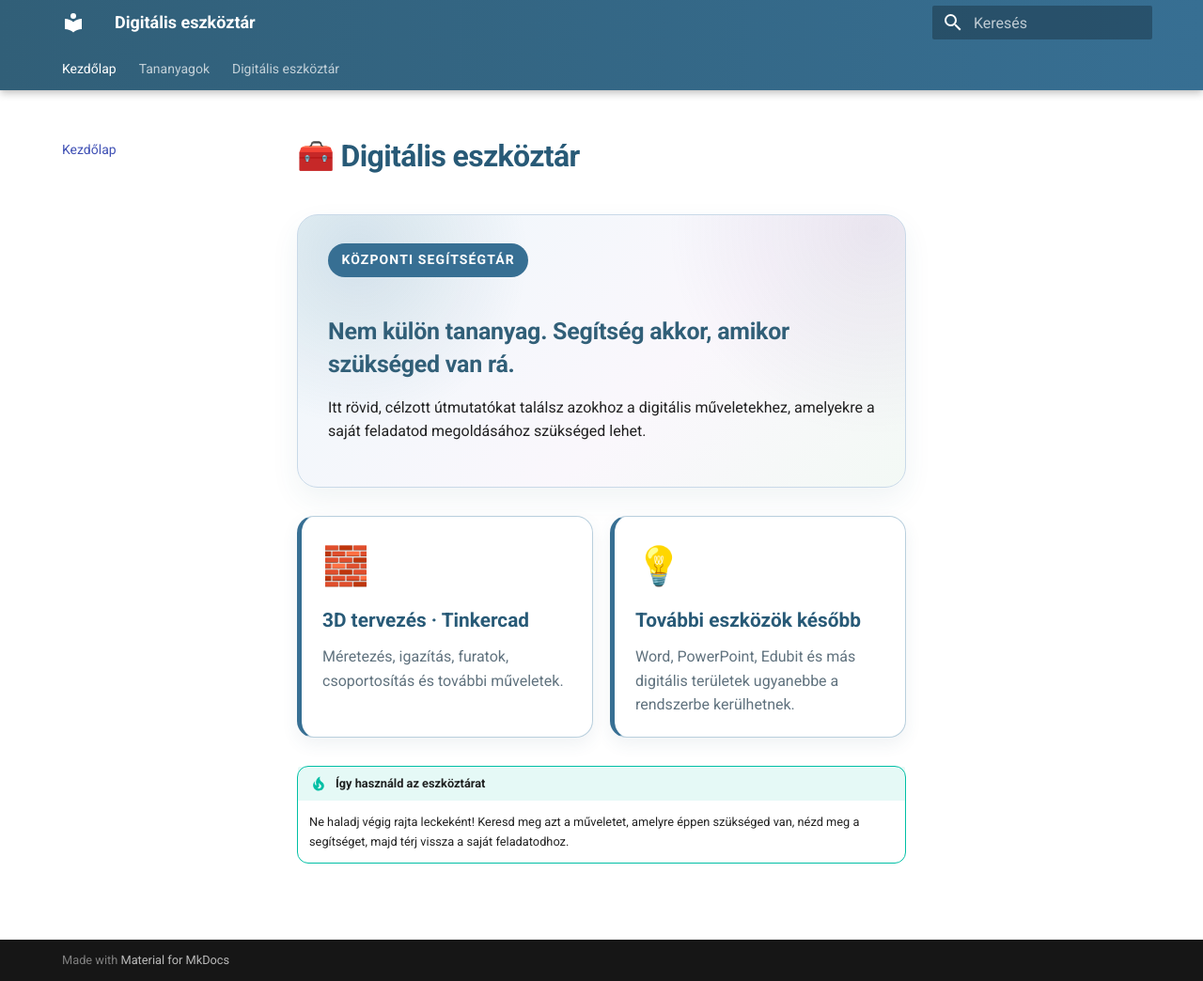
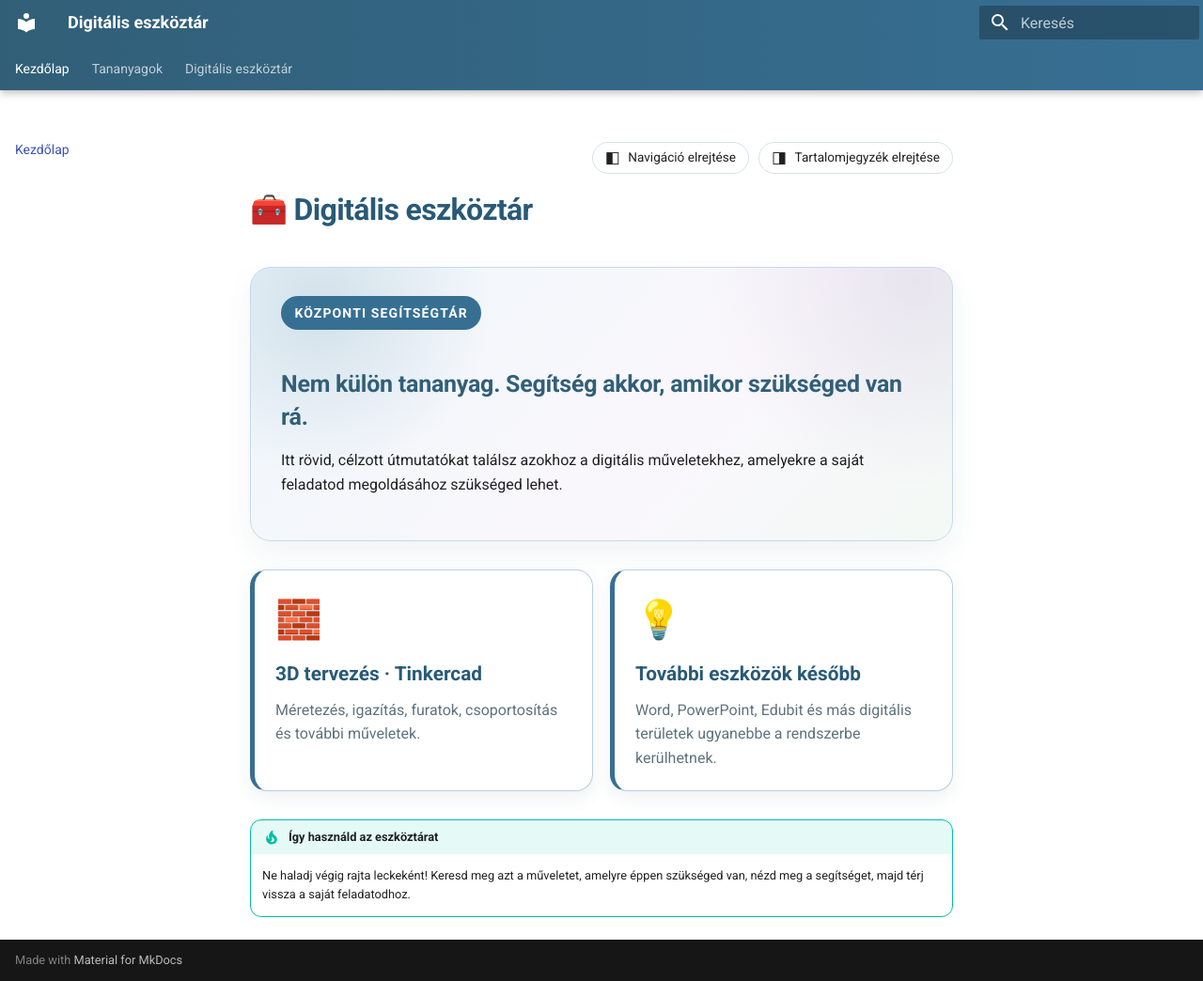
Before and after one commit to bsuszter/digitalis-eszkoztar, an MkDocs documentation site: the page built from docs/index.md, in a window 1280 px wide and 1044 px high. Shown: the whole window at 94% size. Built offline with MkDocs 1.6.1 and Material for MkDocs 9.7.7, drawn with Linux system fonts in a browser that asks for light colours.

Commit message:
Add independently collapsible desktop sidebars

```diff
--- /dev/null
+++ b/docs/javascripts/layout-toggles.js
@@ -0,0 +1,66 @@
+(() => {
+  const STORAGE = {
+    left: "digitalis-eszkoztar.sidebar.left.hidden",
+    right: "digitalis-eszkoztar.sidebar.right.hidden"
+  };
+  const SIDES = {
+    left: { className: "eszkoz-hide-left", name: "Navigáció", icon: "◧" },
+    right: { className: "eszkoz-hide-right", name: "Tartalomjegyzék", icon: "◨" }
+  };
+  const read = side => {
+    try { return localStorage.getItem(STORAGE[side]) === "true"; }
+    catch (_) { return false; }
+  };
+  const write = (side, hidden) => {
+    try { localStorage.setItem(STORAGE[side], String(hidden)); }
+    catch (_) { /* Browsers may disable storage. */ }
+  };
+  const state = { left: read("left"), right: read("right") };
+  const apply = () => {
+    for (const side of ["left", "right"]) {
+      document.body.classList.toggle(SIDES[side].className, state[side]);
+      const button = document.querySelector('[data-eszkoz-sidebar="' + side + '"]');
+      if (!button) continue;
+      button.setAttribute("aria-pressed", String(!state[side]));
+      button.setAttribute("aria-label", SIDES[side].name + (state[side] ? " megjelenítése" : " elrejtése"));
+      button.title = SIDES[side].name + (state[side] ? " megjelenítése" : " elrejtése");
+      const label = button.querySelector(".eszkoz-layout-toggle__label");
+      if (label) label.textContent = state[side] ? SIDES[side].name + " mutatása" : SIDES[side].name + " elrejtése";
+    }
+  };
+  const init = () => {
+    const host = document.querySelector(".md-content__inner");
+    if (!host) return;
+    if (!host.querySelector(".eszkoz-layout-toolbar")) {
+      const bar = document.createElement("div");
+      bar.className = "eszkoz-layout-toolbar";
+      bar.setAttribute("role", "group");
+      bar.setAttribute("aria-label", "Oldalsávok kapcsolói");
+      for (const side of ["left", "right"]) {
+        const button = document.createElement("button");
+        button.type = "button";
+        button.className = "eszkoz-layout-toggle";
+        button.dataset.eszkozSidebar = side;
+        const icon = document.createElement("span");
+        icon.className = "eszkoz-layout-toggle__icon";
+        icon.setAttribute("aria-hidden", "true");
+        icon.textContent = SIDES[side].icon;
+        const label = document.createElement("span");
+        label.className = "eszkoz-layout-toggle__label";
+        button.append(icon, label);
+        button.addEventListener("click", () => {
+          state[side] = !state[side];
+          write(side, state[side]);
+          apply();
+        });
+        bar.appendChild(button);
+      }
+      host.prepend(bar);
+    }
+    apply();
+  };
+  if (document.readyState === "loading") document.addEventListener("DOMContentLoaded", init);
+  else init();
+  // Material for MkDocs instant navigation reuses the document.
+  if (typeof document$ !== "undefined" && document$?.subscribe) document$.subscribe(init);
+})();
--- a/docs/stylesheets/extra.css
+++ b/docs/stylesheets/extra.css
@@ -12,7 +12,7 @@
 }
 
 .md-grid {
-  max-width: 1180px;
+  max-width: 1520px;
 }
 
 .md-header,
--- /dev/null
+++ b/docs/stylesheets/layout-toggles.css
@@ -0,0 +1,48 @@
+/* Three-column desktop layout with independent, persistent sidebar controls. */
+.eszkoz-layout-toolbar {
+  display: flex;
+  justify-content: flex-end;
+  flex-wrap: wrap;
+  gap: .5rem;
+  margin: .25rem 0 .9rem;
+}
+.eszkoz-layout-toggle {
+  display: inline-flex;
+  align-items: center;
+  gap: .42rem;
+  border: 1px solid var(--eszkoz-border, #d6e2ea);
+  border-radius: 999px;
+  background: var(--md-default-bg-color, #fff);
+  color: var(--md-default-fg-color, #263746);
+  padding: .32rem .65rem;
+  font: inherit;
+  font-size: .68rem;
+  cursor: pointer;
+  line-height: 1.4;
+}
+.eszkoz-layout-toggle:hover,
+.eszkoz-layout-toggle:focus-visible {
+  border-color: var(--eszkoz-blue, #376f93);
+  background: var(--eszkoz-bg, #f4f9fb);
+}
+.eszkoz-layout-toggle:focus-visible {
+  outline: 2px solid var(--eszkoz-blue, #376f93);
+  outline-offset: 2px;
+}
+.eszkoz-layout-toggle[aria-pressed="false"] {
+  background: var(--eszkoz-bg, #f4f9fb);
+  border-color: var(--eszkoz-blue, #376f93);
+}
+.eszkoz-layout-toggle__icon {
+  font-size: .85rem;
+  line-height: 1;
+}
+@media screen and (min-width: 76.25em) {
+  .eszkoz-hide-left .md-sidebar--primary { display: none; }
+  .eszkoz-hide-right .md-sidebar--secondary { display: none; }
+  .eszkoz-hide-left .md-content { margin-left: 0; }
+  .eszkoz-hide-right .md-content { margin-right: 0; }
+}
+@media screen and (max-width: 76.24em) {
+  .eszkoz-layout-toolbar { display: none; }
+}
--- a/mkdocs.yml
+++ b/mkdocs.yml
@@ -54,10 +54,12 @@ extra_css:
   - stylesheets/nav-highlight.css
   - stylesheets/image-lightbox.css
   - stylesheets/video-cards.css
+  - stylesheets/layout-toggles.css
 
 extra_javascript:
   - javascripts/nav-accordion.js
   - javascripts/image-lightbox.js
+  - javascripts/layout-toggles.js
 
 nav:
   - Kezdőlap: index.md
```
